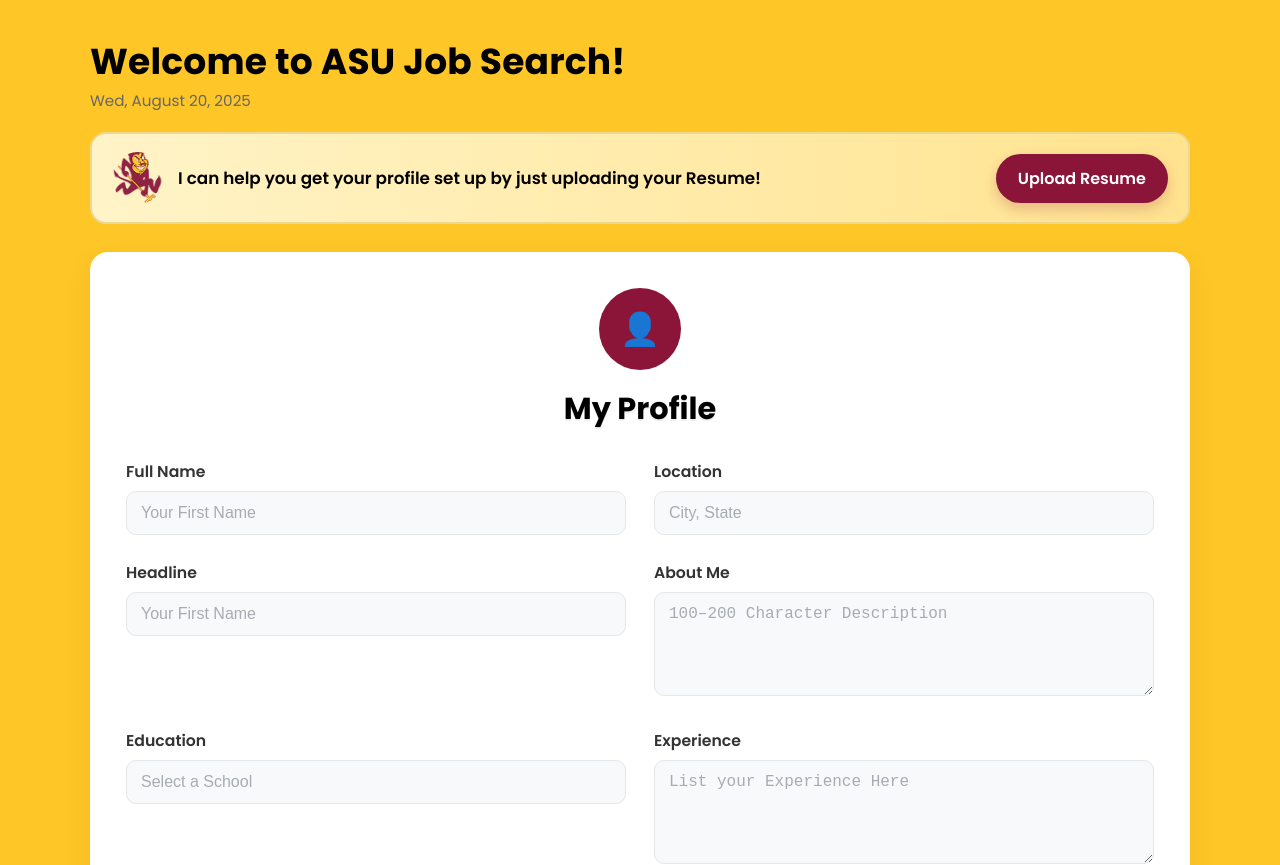
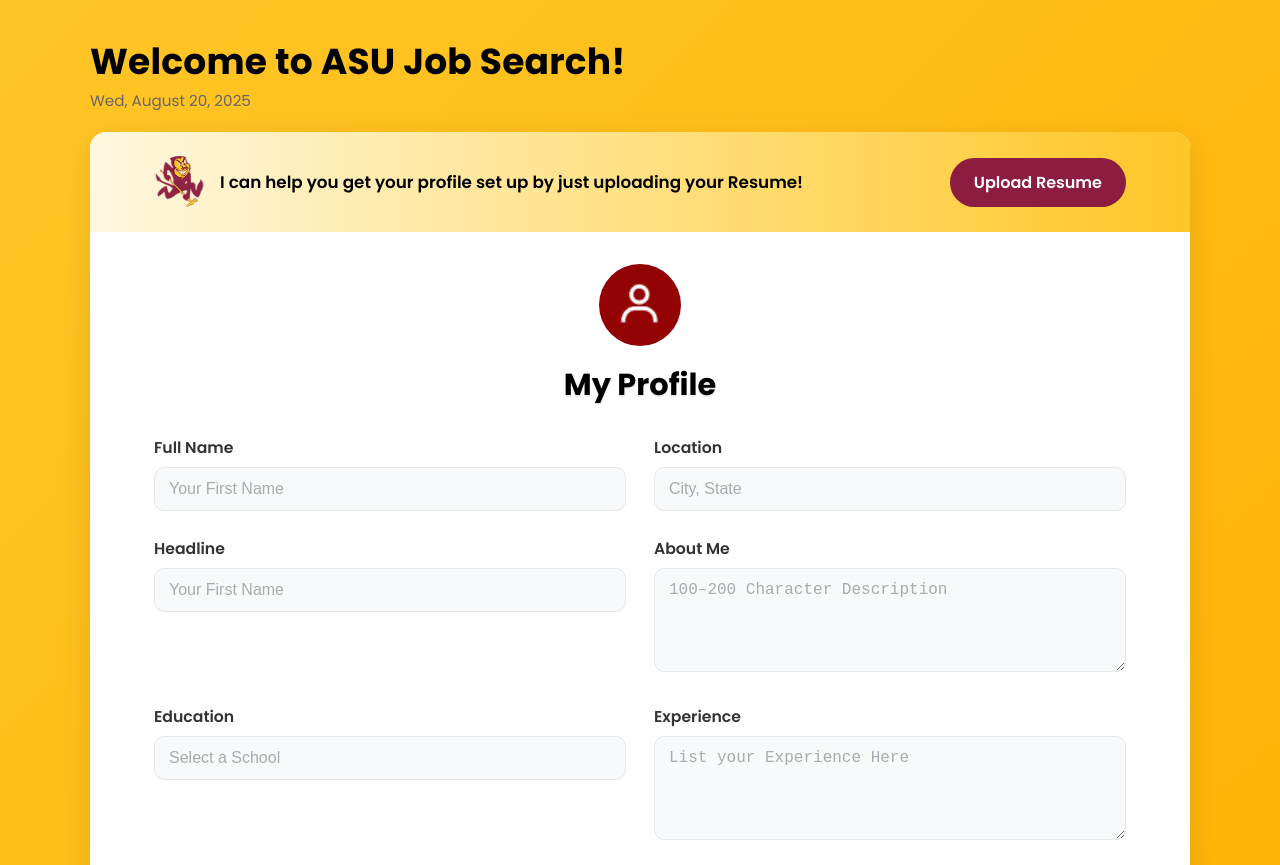
Before and after one commit to ASUCICREPO/Agentic-Job-Search, a React (Create React App) app in the folder frontend/: page /job-search in a window 1280 px wide. Shown: the top 865 px of the page. Built offline with nearby package versions, Linux system fonts and the light colour scheme; no server answers.

Commit message:
updates on jobOptions and profile page

```diff
--- a/frontend/src/pages/JobOptionsPage.tsx
+++ b/frontend/src/pages/JobOptionsPage.tsx
@@ -1,5 +1,5 @@
 import React from 'react';
-import { useNavigate } from 'react-router-dom';
+import { useNavigate, useLocation } from 'react-router-dom';
 import styled from 'styled-components';
 import asuLogo from '../assets/images/asu-logo.png';
 
@@ -73,17 +73,19 @@
 
 const JobOptionsPage: React.FC = () => {
   const navigate = useNavigate();
+  const location = useLocation();
+  const userName = location.state?.userName || "User";
 
   const handleResumeAnalysis = () => {
-    navigate('/chatbot');
+    navigate('/chatbot', { state: { userName } });
   };
 
   const handleJobMatching = () => {
-    navigate('/chatbot');
+    navigate('/chatbot', { state: { userName } });
   };
 
   const handleCareerGuidance = () => {
-    navigate('/chatbot');
+    navigate('/chatbot', { state: { userName } });
   };
 
   return (
@@ -98,7 +100,7 @@
           I am looking for a part-time job
         </OptionButton>
         <OptionButton onClick={handleJobMatching}>
-          I am looking for a full-time job/ internships
+          I am looking for a full-time job or internships
         </OptionButton>
         <OptionButton onClick={handleCareerGuidance}>
           I am exploring career paths
--- a/frontend/src/pages/JobSearchPage.tsx
+++ b/frontend/src/pages/JobSearchPage.tsx
@@ -3,6 +3,7 @@
 import { useNavigate } from "react-router-dom";
 import styled, { createGlobalStyle, keyframes } from "styled-components";
 import sparkyImage from '../assets/images/sparky.png';
+import myProfileImage from '../assets/images/my_profile.png';
 import { uploadResumeAndParse, saveProfile, ProfileData } from '../services/profileService';
 
 /* -------------------- Global styles (font + resets) -------------------- */
@@ -40,7 +41,7 @@
 const Page = styled.div`
   min-height: 100vh;
   padding: 40px 20px 72px;
-  background: var(--asu-gold);
+  background: linear-gradient(135deg, #FFC627 0%, #FFB000 100%);
 `;
 
 const Header = styled.header`
@@ -63,37 +64,18 @@
 `;
 
 /* ---------------------- Upload Resume announcement --------------------- */
-const shimmer = keyframes`
-  0%   { background-position: 0% 50%; }
-  100% { background-position: 100% 50%; }
-`;
-
 const UploadStrip = styled.section`
-  max-width: 1100px;
-  margin: 18px auto 28px;
-  padding: 18px 20px;
-  border-radius: 16px;
-  border: 2px solid #EAD893;
-
-  /* soft gold gradient like the mock; animates subtly on hover/focus */
-  background: linear-gradient(90deg, #FFF4C8, #FFE38F 50%, #FFE9A6);
-  background-size: 200% 200%;
-  transition: box-shadow .25s ease, transform .15s ease;
-
+  padding: 24px 64px;
+  background: linear-gradient(90deg, #FFF8E1 0%, #FFE082 50%, #FFC627 100%);
   display: flex;
   align-items: center;
   justify-content: space-between;
-  gap: 16px;
-
-  &:hover, &:focus-within {
-    animation: ${shimmer} 3.5s linear infinite;
-    box-shadow: 0 8px 20px rgba(139, 21, 56, 0.08);
-  }
 
   @media (max-width: 720px){
     flex-direction: column;
     align-items: flex-start;
     gap: 14px;
+    padding: 18px 32px;
   }
 `;
 
@@ -130,20 +112,18 @@
 
 const UploadBtn = styled.label`
   cursor: pointer;
-  background: var(--asu-maroon);
+  background: #8C1D40;
   color: #fff;
   border: 0;
   border-radius: 999px;
-  padding: 12px 22px;
+  padding: 12px 24px;
   font-weight: 600;
   display: inline-flex;
   align-items: center;
   gap: 10px;
-  box-shadow: 0 6px 14px rgba(139, 21, 56, 0.22);
-  transition: transform .15s ease, background .2s ease, box-shadow .2s ease;
+  transition: background .2s ease;
 
-  &:hover { background: var(--asu-maroon-dark); transform: translateY(-1px); }
-  &:active { transform: translateY(0); box-shadow: 0 4px 10px rgba(139,21,56,.18); }
+  &:hover { background: #6d1730; }
 
   &:has(input:disabled) {
     opacity: 0.6;
@@ -156,10 +136,18 @@
 const Card = styled.section`
   max-width: 1100px;
   margin: 0 auto;
-  background: var(--surface);
-  border-radius: 18px;
-  padding: 36px;
-  box-shadow: 0 10px 30px rgba(0,0,0,.06);
+  background: #fff;
+  border-radius: 16px;
+  overflow: hidden;
+  box-shadow: 0 8px 32px rgba(0,0,0,0.1);
+`;
+
+const ProfileSection = styled.div`
+  padding: 32px 64px 40px 64px;
+
+  @media (max-width: 720px){
+    padding: 24px 32px 32px 32px;
+  }
 `;
 
 const ProfileHeader = styled.div`
@@ -170,7 +158,10 @@
 const Avatar = styled.div`
   width: 82px; height: 82px; margin: 0 auto 16px;
   border-radius: 999px; background: var(--asu-maroon);
-  color: #fff; display: grid; place-items: center; font-size: 32px;
+  display: grid; place-items: center;
+  background-image: url(${myProfileImage});
+  background-size: cover;
+  background-position: center;
 `;
 
 const Heading = styled.h2`
@@ -325,6 +316,8 @@
         </Header>
 
         {/* Upload announcement strip */}
+        {/* Combined Profile card with upload section */}
+        <Card>
           <UploadStrip>
             <UploadLeft>
               <Mascot src={sparkyImage} alt="Sparky mascot" />
@@ -341,10 +334,9 @@
             </div>
           </UploadStrip>
 
-        {/* Profile card */}
-        <Card>
+          <ProfileSection>
             <ProfileHeader>
-            <Avatar aria-hidden>👤</Avatar>
+              <Avatar aria-hidden></Avatar>
               <Heading>My Profile</Heading>
             </ProfileHeader>
 
@@ -403,6 +395,7 @@
           <Proceed onClick={handleSaveProfile} disabled={isLoading}>
             {isLoading ? 'Saving...' : 'Proceed to Job Search'}
           </Proceed>
+          </ProfileSection>
         </Card>
       </Page>
     </>
```
Also changed, not shown: frontend/src/assets/images/my_profile.png (added), 1 other file (tests, documents, lock files or other folders). Lines whose indentation alone changed are shown as unchanged.
